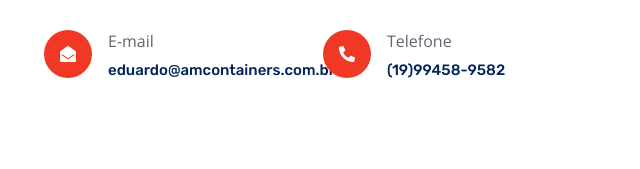
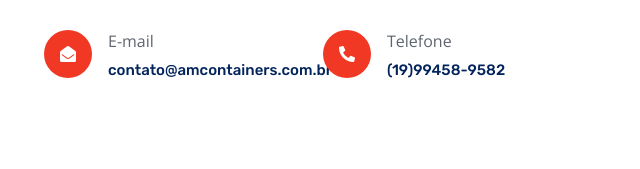
Before and after one commit to leccorside/am, a plain HTML site: page index.html in a window 1280 px wide. Shown: the part 1471-1640 px from the top of the page, 620-1260 px from the left. Drawn offline with nearby package versions, Linux system fonts and the light colour scheme.

Commit message:
Update index.html

```diff
--- a/index.html
+++ b/index.html
@@ -190,7 +190,7 @@
                                 </div>
                                 <div class="ms-3">
                                     <p class="mb-2">E-mail</p>
-                                    <h5 class="mb-0" style="font-size: 15px;">eduardo@amcontainers.com.br</h5>
+                                    <h5 class="mb-0" style="font-size: 15px;">contato@amcontainers.com.br</h5>
                                 </div>
                             </div>
                         </div>
@@ -331,7 +331,7 @@
                             <i class="fa fa-envelope-open fa-2x text-primary"></i>
                         </div>
                         <h4 class="mb-3">E-mail</h4>
-                        <p class="mb-2">eduardo@amcontainers.com.br</p>
+                        <p class="mb-2">contato@amcontainers.com.br</p>
                     </div>
                 </div>
                 <div class="col-lg-4 col-md-6 wow fadeInUp" data-wow-delay="0.5s">
@@ -432,7 +432,7 @@
                 <div class="col-lg-3 col-md-6">
                     <h5 class="text-white mb-4">Nossos Contatos</h5>
                     <p class="mb-2"><i class="fa fa-map-marker-alt me-3"></i>Americana-SP</p>
-                    <p class="mb-2"><i class="fa fa-envelope me-3"></i>eduardo@amcontainers.com.br</p>
+                    <p class="mb-2"><i class="fa fa-envelope me-3"></i>contato@amcontainers.com.br</p>
                     <p class="mb-2"><i class="fa fa-phone-alt me-3"></i>(19)99458-9582</p>
 
                 </div>
```
